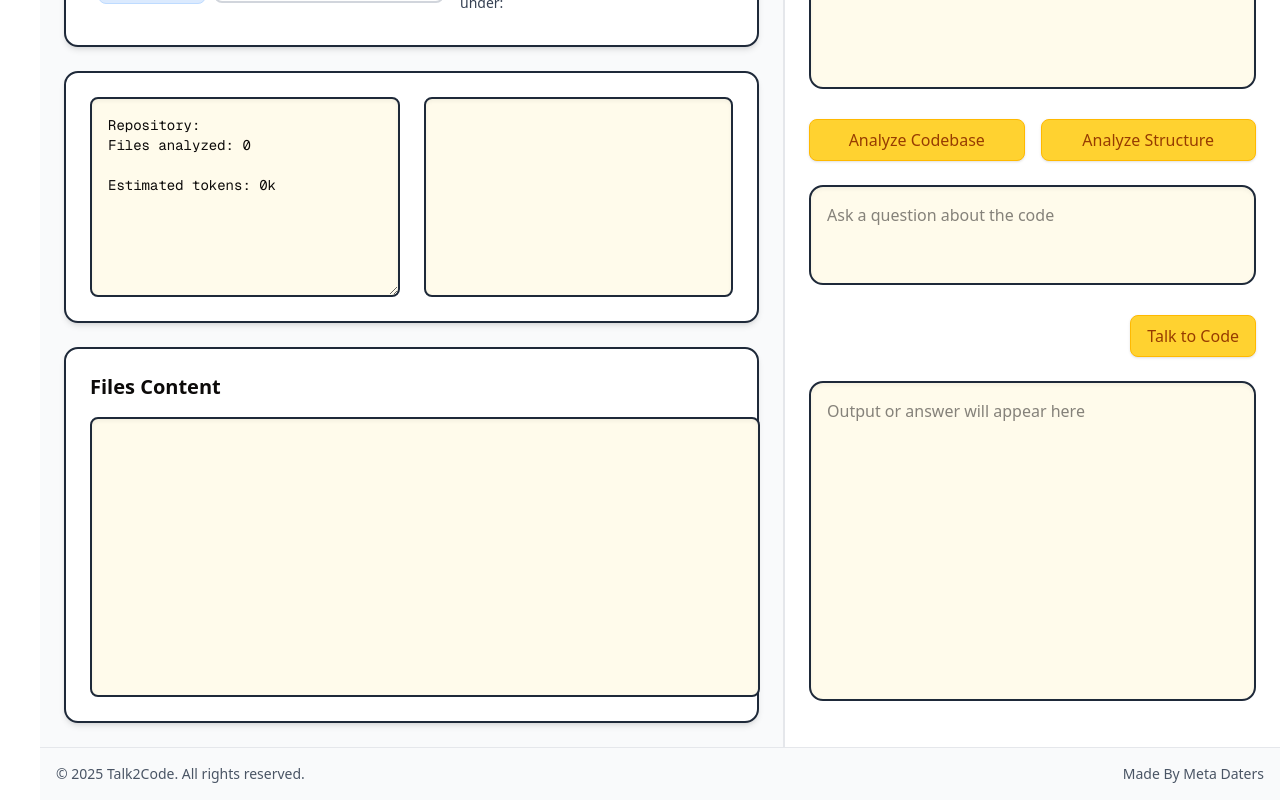
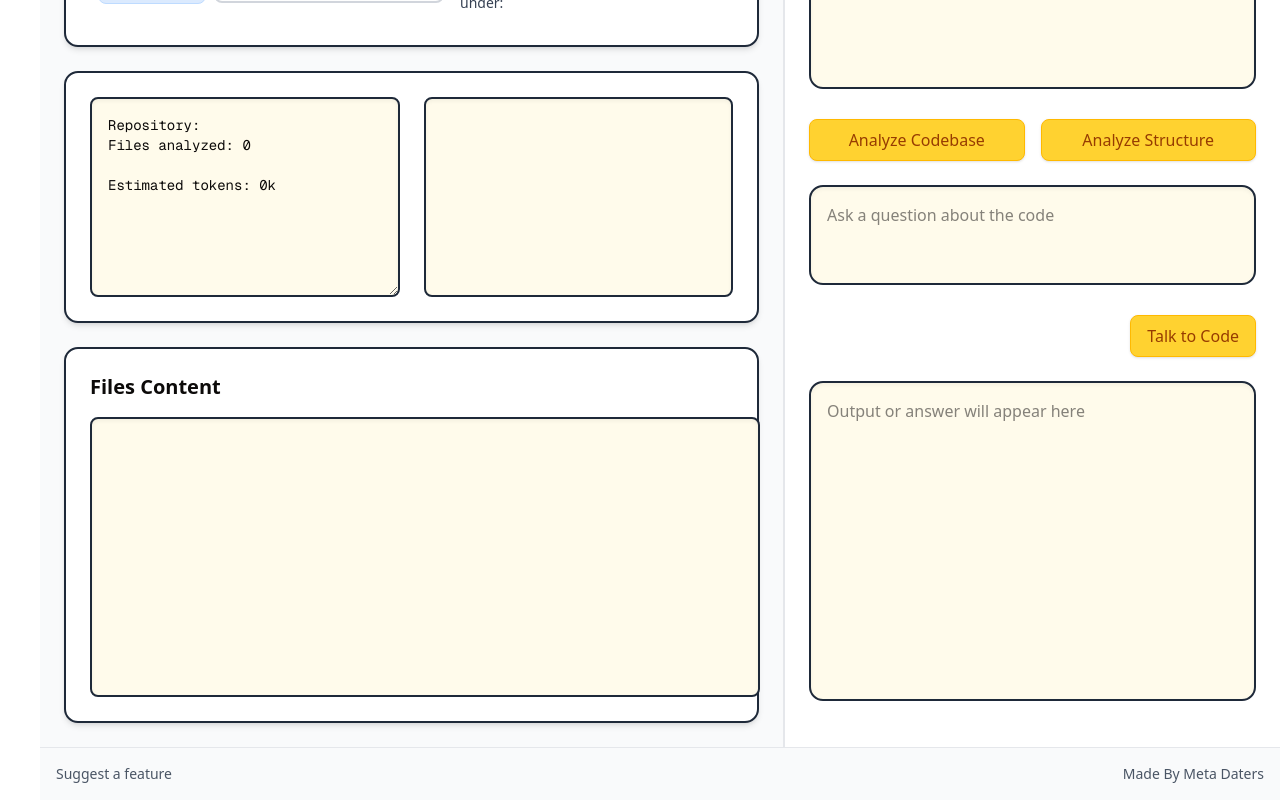
Before and after one commit to Sujal942/Talk-to-Code, a Next.js app: page / in a window 1280 px wide. Shown: the part 250-1050 px from the top of the page. Built offline with nearby package versions, Linux system fonts and the light colour scheme.

Commit message:
Update page.tsx

```diff
--- a/src/app/page.tsx
+++ b/src/app/page.tsx
@@ -8,7 +8,6 @@ import AnalyzeButtons from "../components/analyze-buttons";
 import SummaryPanel from "../components/summary-panel";
 import DirectoryStructurePanel from "../components/directory-structure-panel";
 import FilesContentPanel from "../components/files-content-panel";
-import Link from "next/link";
 
 export default function Home() {
   const [isSidebarOpen, setIsSidebarOpen] = useState(true);
@@ -20,7 +19,8 @@ export default function Home() {
         <header className="border-b border-gray-200 p-4  flex items-center justify-between bg-white sticky top-0 z-20">
           <Logo />
           <div className="flex items-center gap-6">
-            <a
+
+          <a
               href="/contribute"
               className="text-gray-700 hover:text-gray-900 transition-colors"
             >
@@ -32,12 +32,12 @@ export default function Home() {
             >
               Extension
             </a>
-            <Link
-              href="https://github.com/Sujal942/Talk-to-Code"
+            <a
+              href="#"
               className="text-gray-700 hover:text-gray-900 transition-colors"
             >
               Github
-            </Link>
+            </a>
           </div>
         </header>
 
@@ -45,9 +45,8 @@ export default function Home() {
         <div className="flex flex-1 max-w-screen-xl mx-auto w-full h-[calc(100vh-60px)] overflow-hidden transition-all duration-300">
           {/* Left Panel */}
           <div
-            className={`transition-all duration-300 ${
-              isSidebarOpen ? "w-3/5" : "w-full"
-            } border-r border-gray-200 p-6 overflow-y-auto`}
+            className={`transition-all duration-300 ${isSidebarOpen ? "w-3/5" : "w-full"
+              } border-r border-gray-200 p-6 overflow-y-auto`}
           >
             <div className="space-y-6">
               {/* Git Ingest Form */}
@@ -81,9 +80,7 @@ export default function Home() {
 
         {/* Footer */}
         <footer className="border-t border-gray-200 p-4 flex justify-between items-center text-sm text-gray-600 mt-auto">
-          <button className="flex items-center gap-1">
-            © 2025 Talk2Code. All rights reserved.
-          </button>
+          <button className="flex items-center gap-1">Suggest a feature</button>
           <button className="flex items-center gap-1">
             Made By Meta Daters
           </button>
```
